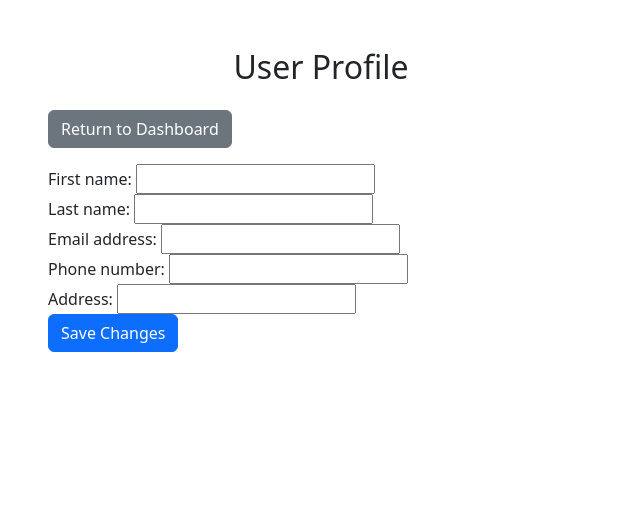
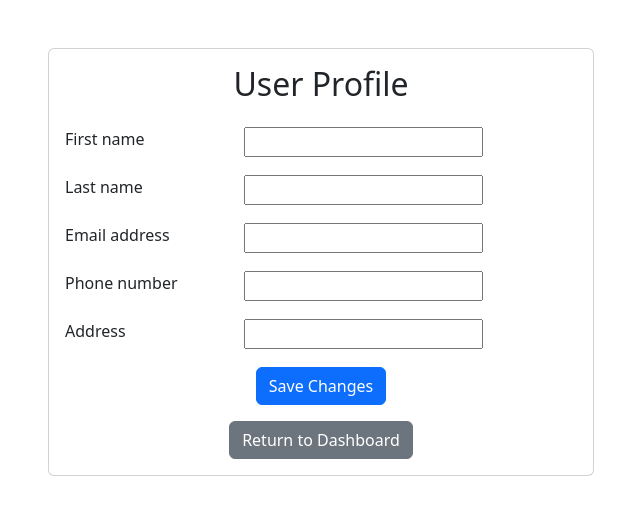
Before and after one commit to benWhen/ResumeBuilder-g6, a Django app: template ResumeBuilderApp/templates/pages/edit_user.html in a window 1280 px wide. Shown: the part 56-571 px from the top of the page, without its empty margins (319-959 px from the left). Run offline with Django 4.2, Linux system fonts and the light colour scheme; the template is opened without the code that fills it: values that come from a table or form of the project are taken from there, others are empty.

Commit message:
Updated look for edit user page

```diff
--- a/ResumeBuilderApp/templates/pages/edit_user.html
+++ b/ResumeBuilderApp/templates/pages/edit_user.html
@@ -3,13 +3,17 @@
 {% block content %}
     <div class="row justify-content-center mt-5">
         <div class="col-md-6">
-            <h2 class="text-center mb-4">User Profile</h2>
-            <a href="{% url 'dashboard' %}" class="btn btn-secondary mb-3">Return to Dashboard</a>
+            <div class="card">
+                <div class="card-body">
+                    <h2 class="card-title text-center mb-4">User Profile</h2>
                     <form method="post">
                         {% csrf_token %}
                         {% for field in form %}
-                    <div class="form-group">
-                        {{ field.label_tag }}
+                            <div class="row mb-3">
+                                <div class="col-md-4">
+                                    <label class="form-label">{{ field.label }}</label>
+                                </div>
+                                <div class="col-md-8">
                                     {{ field }}
                                     {% if field.help_text %}
                                         <small class="form-text text-muted">{{ field.help_text }}</small>
@@ -18,9 +22,15 @@
                                         <div class="text-danger">{{ error }}</div>
                                     {% endfor %}
                                 </div>
+                            </div>
                         {% endfor %}
+                        <div class="text-center d-flex flex-column align-items-center">
                             <button type="submit" class="btn btn-primary">Save Changes</button>
+                            <a href="{% url 'dashboard' %}" class="btn btn-secondary mt-3">Return to Dashboard</a>
+                        </div>
                     </form>
                 </div>
             </div>
+        </div>
+    </div>
 {% endblock %}
```
Lines whose indentation alone changed are shown as unchanged.
